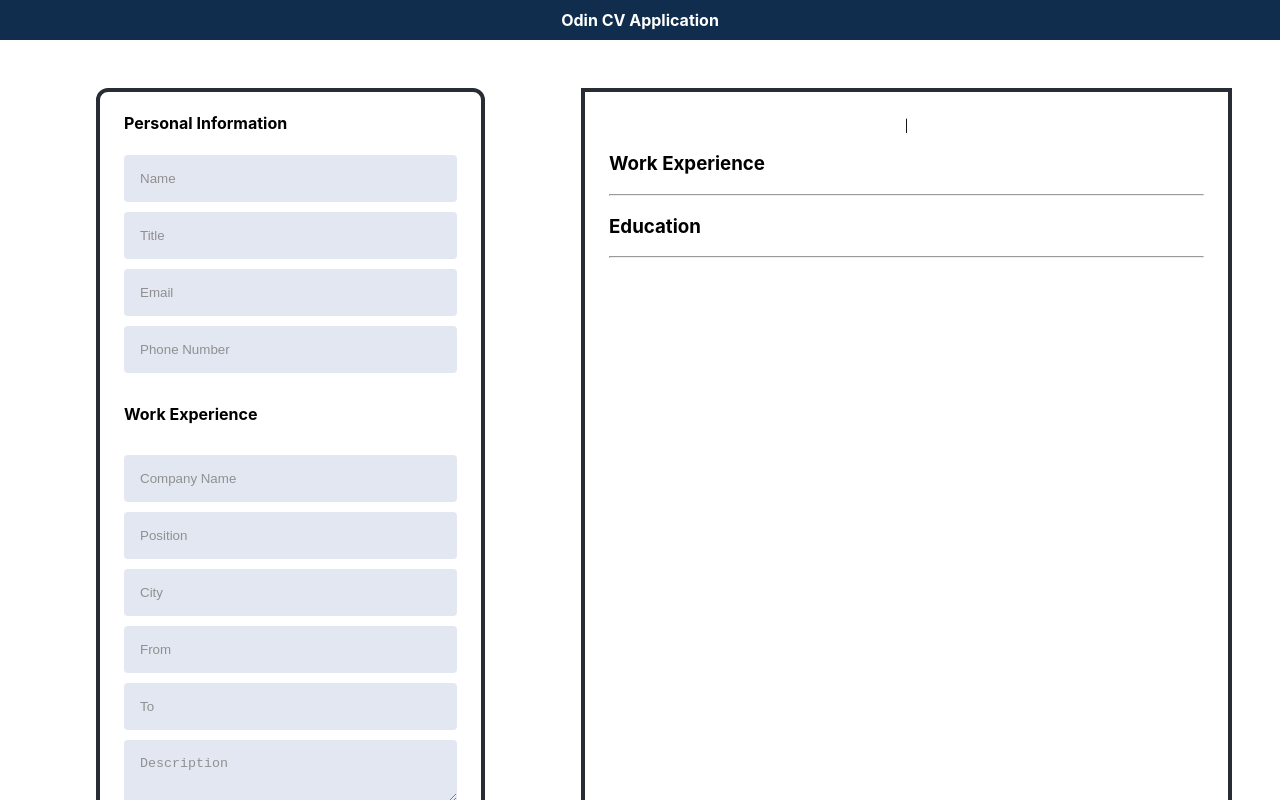
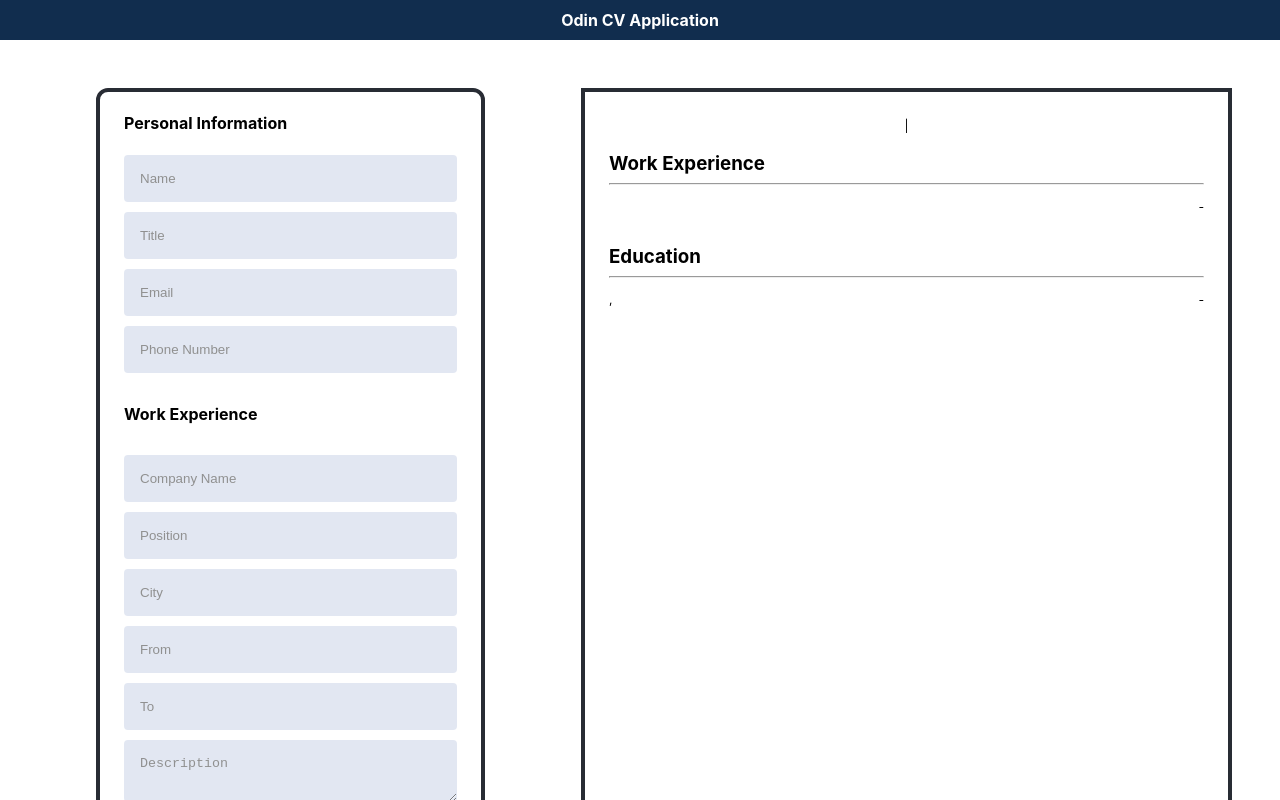
Before and after one commit to mraffia/odin-cv-application, a React (Create React App) app: page / in a window 1280 px wide. Shown: the top 800 px of the page. Built offline with nearby package versions, Linux system fonts and the light colour scheme.

Commit message:
Finish styling work experience and education section of overview page

```diff
--- a/src/App.css
+++ b/src/App.css
@@ -166,6 +166,55 @@ textarea {
   margin-left: 6px;
 }
 
+.overview-experience-title,
+.overview-education-title {
+  margin-bottom: 0;
+}
+
+.overview-experience,
+.overview-education {
+  font-size: 12px;
+  display: grid;
+  margin-bottom: 10px;
+}
+
+.overview-experience {
+  grid-template-areas:
+  "companyName workCity"
+  "position workFromTo"
+  "workDesc Desc";
+}
+
+.overview-experience div,
+.overview-education div {
+  margin-bottom: 6px;
+}
+
+.overview-education {
+  grid-template-areas:
+  "schoolName studyCity"
+  "degreeTitle studyFromTo"
+}
+
+.overview-experience-name,
+.overview-education-name {
+  font-size: 14px;
+  font-weight: bold;
+}
+
+.overview-experience-city,
+.overview-education-city {
+  font-size: 14px;
+  font-style: italic;
+  justify-self: end;
+}
+
+.overview-experience-fromTo,
+.overview-education-fromTo {
+  font-style: italic;
+  justify-self: end;
+}
+
 .footer {
   background-color: #DBE2EF;
   grid-area: footer;
--- a/src/components/Overview.js
+++ b/src/components/Overview.js
@@ -26,8 +26,7 @@ class Overview extends React.Component {
                             <div className="overview-experience-name">{experience.companyName}</div>
                             <div className="overview-experience-city">{experience.workCity}</div>
                             <div className="overview-experience-position">{experience.position}</div>
-                            <div className="overview-experience-from">{experience.workFrom}</div>
-                            <div className="overview-experience-to">{experience.workTo}</div>
+                            <div className="overview-experience-fromTo">{experience.workFrom}-{experience.workTo}</div>
                             <div className="overview-experience-desc">{experience.workDesc}</div>
                         </div>
                         );
@@ -42,10 +41,8 @@ class Overview extends React.Component {
                         <div key={i} className="overview-education">
                             <div className="overview-education-name">{education.schoolName}</div>
                             <div className="overview-experience-city">{education.studyCity}</div>
-                            <div className="overview-education-degree">{education.degree}</div>
-                            <div className="overview-education-study">{education.studyTitle}</div>
-                            <div className="overview-education-from">{education.studyFrom}</div>
-                            <div className="overview-education-to">{education.studyTo}</div>
+                            <div className="overview-education-degreeStudy">{education.degree}, {education.studyTitle}</div>
+                            <div className="overview-education-fromTo">{education.studyFrom}-{education.studyTo}</div>
                         </div>
                         );
                     })}
```
